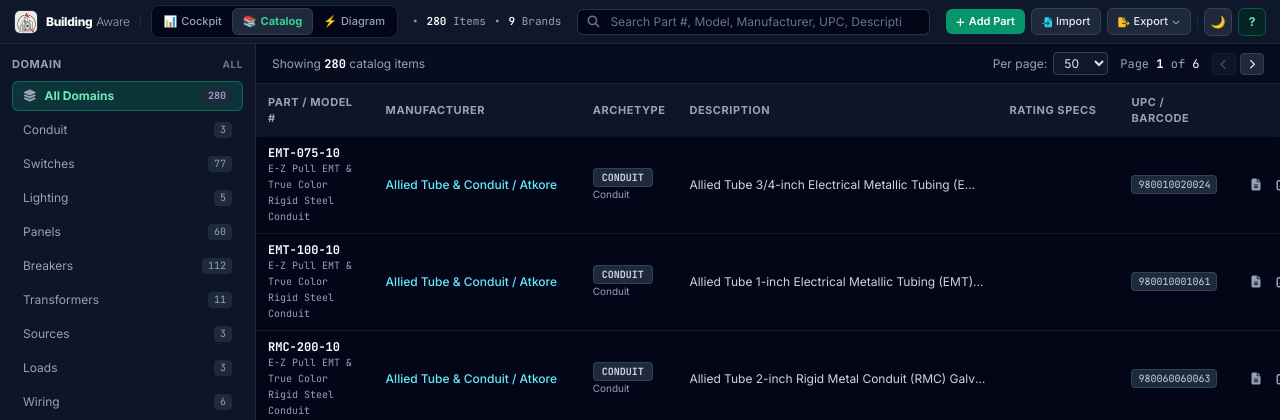
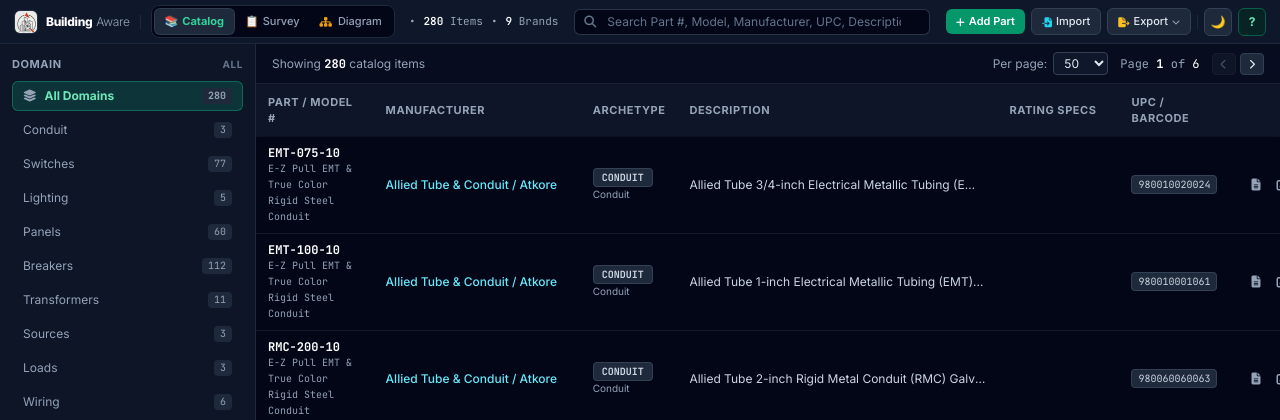
Before and after one commit to mcornelio-gm/jemby-building-aware, a FastAPI app: page /catalog in a window 1280 px wide. Shown: the top 420 px of the page. Run offline with FastAPI, Linux system fonts and the light colour scheme; data comes from the database, SQL or seed files in the repository; some libraries are stand-ins or nearby versions.

Commit message:
feat(nav): reorder navigation to [Catalog] [Survey] [Diagram], rename Cockpit to Survey, and use hierarchy sitemap icon for Diagram

```diff
--- a/JAMES_Development/james_app/templates/catalog_studio.html
+++ b/JAMES_Development/james_app/templates/catalog_studio.html
@@ -45,7 +45,7 @@
   <header class="h-11 bg-white dark:bg-slate-900 border-b border-slate-300 dark:border-slate-800 px-3.5 flex items-center justify-between z-30 shrink-0 shadow-xs select-none">
     <!-- Brand & Section -->
     <div class="flex items-center space-x-2.5">
-      <a href="/cockpit?client={{ client_id | default('zoetis') }}&facility={{ facility_id | default('b4') }}" class="flex items-center space-x-2 group cursor-pointer" title="Return to Cockpit Workbench">
+      <a href="/cockpit?client={{ client_id | default('zoetis') }}&facility={{ facility_id | default('b4') }}" class="flex items-center space-x-2 group cursor-pointer" title="Return to Survey Workbench">
         <img src="/static/building_aware_mark.jpg" alt="Building Aware" class="w-6 h-6 rounded-md object-cover shadow-xs border border-slate-700/60 group-hover:border-rose-500/50 transition">
         <div class="flex items-center gap-1 leading-none">
           <span class="font-extrabold text-slate-900 dark:text-white tracking-tight text-xs">Building</span>
@@ -57,17 +57,7 @@
 
       <!-- Unified Global Navigation Segment -->
       <nav class="flex items-center p-0.5 bg-slate-100 dark:bg-slate-950 border border-slate-200 dark:border-slate-800 rounded-lg text-[11px] font-medium">
-        <!-- 1. Cockpit -->
-        <a
-          href="/cockpit?client={{ client_id | default('zoetis') }}&facility={{ facility_id | default('b4') }}"
-          class="px-2.5 py-1 rounded-md text-slate-600 dark:text-slate-400 hover:text-slate-900 dark:hover:text-slate-200 hover:bg-slate-200/50 dark:hover:bg-slate-800/50 flex items-center gap-1 transition"
-          title="Data Collection Cockpit & Graph Modeler"
-        >
-          <span>📊</span>
-          <span>Cockpit</span>
-        </a>
-
-        <!-- 2. Catalog (Active) -->
+        <!-- 1. Catalog (Active) -->
         <a
           href="/catalog?client={{ client_id | default('zoetis') }}&facility={{ facility_id | default('b4') }}"
           class="px-2.5 py-1 rounded-md bg-white dark:bg-slate-800 text-emerald-600 dark:text-emerald-400 font-bold shadow-2xs border border-slate-200/80 dark:border-slate-700/80 flex items-center gap-1 transition"
@@ -77,13 +67,23 @@
           <span>Catalog</span>
         </a>
 
+        <!-- 2. Survey -->
+        <a
+          href="/cockpit?client={{ client_id | default('zoetis') }}&facility={{ facility_id | default('b4') }}"
+          class="px-2.5 py-1 rounded-md text-slate-600 dark:text-slate-400 hover:text-slate-900 dark:hover:text-slate-200 hover:bg-slate-200/50 dark:hover:bg-slate-800/50 flex items-center gap-1 transition"
+          title="Field Survey & Digital Twin Modeler"
+        >
+          <span>📋</span>
+          <span>Survey</span>
+        </a>
+
         <!-- 3. Diagram -->
         <a
           href="/clients/{{ client_id | default('zoetis') }}/facilities/{{ facility_id | default('b4') }}/sld"
-          class="px-2.5 py-1 rounded-md text-slate-600 dark:text-slate-400 hover:text-slate-900 dark:hover:text-slate-200 hover:bg-slate-200/50 dark:hover:bg-slate-800/50 flex items-center gap-1 transition"
-          title="Single-Line Diagram Viewer"
+          class="px-2.5 py-1 rounded-md text-slate-600 dark:text-slate-400 hover:text-slate-900 dark:hover:text-slate-200 hover:bg-slate-200/50 dark:hover:bg-slate-800/50 flex items-center gap-1.5 transition"
+          title="Single-Line Hierarchy & SLD Schematic Viewer"
         >
-          <span>⚡</span>
+          <i class="fa-solid fa-sitemap text-[11px] text-amber-500"></i>
           <span>Diagram</span>
         </a>
       </nav>
@@ -965,10 +965,10 @@
             <div class="p-3.5 rounded-xl bg-slate-50 dark:bg-slate-800/50 border border-slate-200 dark:border-slate-800 space-y-1.5 md:col-span-2">
               <div class="flex items-center gap-2">
                 <span class="w-5 h-5 rounded-full bg-emerald-600 text-white font-bold text-[10px] flex items-center justify-center">5</span>
-                <span class="font-bold text-slate-900 dark:text-white">Automatic Field Unpacking in Cockpit</span>
+                <span class="font-bold text-slate-900 dark:text-white">Automatic Field Unpacking in Survey</span>
               </div>
               <p class="text-slate-600 dark:text-slate-400 text-[11px]">
-                When an electrician in the <strong>Cockpit Workbench</strong> searches and picks this catalog model, JAMES automatically unpacks all electrical ratings, dimensions, and custom tags into the survey form with zero manual typing required.
+                When an electrician in the <strong>Survey Workbench</strong> searches and picks this catalog model, JAMES automatically unpacks all electrical ratings, dimensions, and custom tags into the survey form with zero manual typing required.
               </p>
             </div>
           </div>
@@ -1020,7 +1020,7 @@
             <ul class="list-disc list-inside space-y-1 text-slate-600 dark:text-slate-400 text-[11px]">
               <li>Open the edit drawer on any part and navigate to <strong>Custom / Archetype Specifications</strong>.</li>
               <li>Click <code class="text-emerald-600 dark:text-emerald-400 font-semibold">[+ Add Attribute]</code> to define keys like <code class="font-mono text-slate-700 dark:text-slate-300">frame_rating</code>, <code class="font-mono text-slate-700 dark:text-slate-300">interrupting_rating_240v</code>, or <code class="font-mono text-slate-700 dark:text-slate-300">mounting_style</code>.</li>
-              <li>When selected during field walk-throughs, the Cockpit reads these specs and automatically populates the <em>Custom Nameplate Tags</em> list.</li>
+              <li>When selected during field walk-throughs, the Survey workbench reads these specs and automatically populates the <em>Custom Nameplate Tags</em> list.</li>
             </ul>
           </div>
         </div>
```
Also changed, not shown: JAMES_Development/docs/field_data_collector_htmx.html (+15 -15 lines), JAMES_Development/james_app/templates/cockpit.html (+15 -15 lines), JAMES_Development/james_app/templates/sld_view.html (+14 -14 lines).
